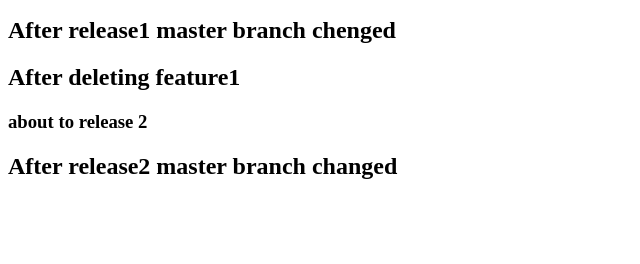
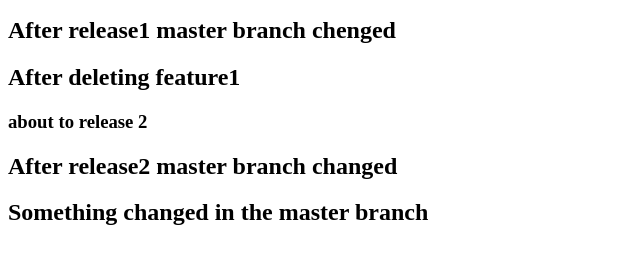
Before and after one commit to mantu10kumar1/project1, a plain HTML site: page index.html in a window 1280 px wide. Shown: the part 110-374 px from the top of the page, without its empty margins (0-640 px from the left). Drawn offline with Linux system fonts and the light colour scheme.

Commit message:
commit 10

```diff
--- a/index.html
+++ b/index.html
@@ -12,5 +12,6 @@
     <h2>After deleting feature1</h2>
     <h3>about to release 2</h3>
     <h2>After release2 master branch changed</h2>
+    <h2>Something changed in the master branch</h2>
 </body>
 </html>
```
